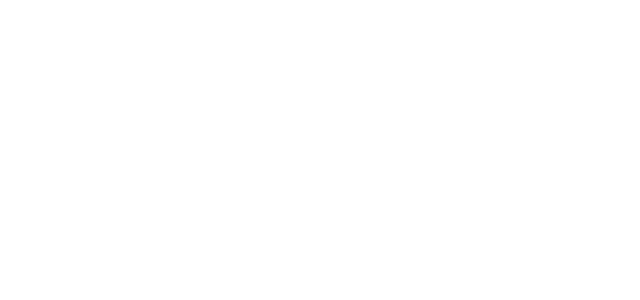
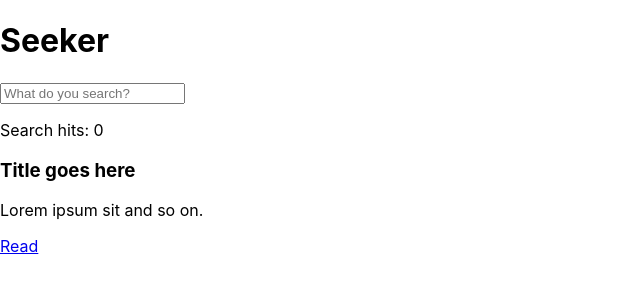
Before and after one commit to yrcmpbll/rjs-search-front, a JavaScript app: page / in a window 1280 px wide. Shown: the top 300 px of the page, without its empty margins (0-640 px from the left). Built offline with nearby package versions, Linux system fonts and the light colour scheme; the HTML template or start-up script is replaced by a standard one.

Commit message:
start commit

```diff
--- a/src/App.js
+++ b/src/App.js
@@ -1,7 +1,22 @@
 function App() {
   return (
     <div className="App">
-
+      <header>
+        <h1>
+          Seeker
+        </h1>
+        <form className="search-box">
+          <input type="search" placeholder="What do you search?" />
+        </form>
+        <p>Search hits: 0</p>
+        <div className="results">
+          <div className="result">
+            <h3>Title goes here</h3>
+            <p>Lorem ipsum sit and so on.</p>
+            <a href="#">Read</a>
+          </div>
+        </div>
+      </header>
     </div>
   );
 }
```
